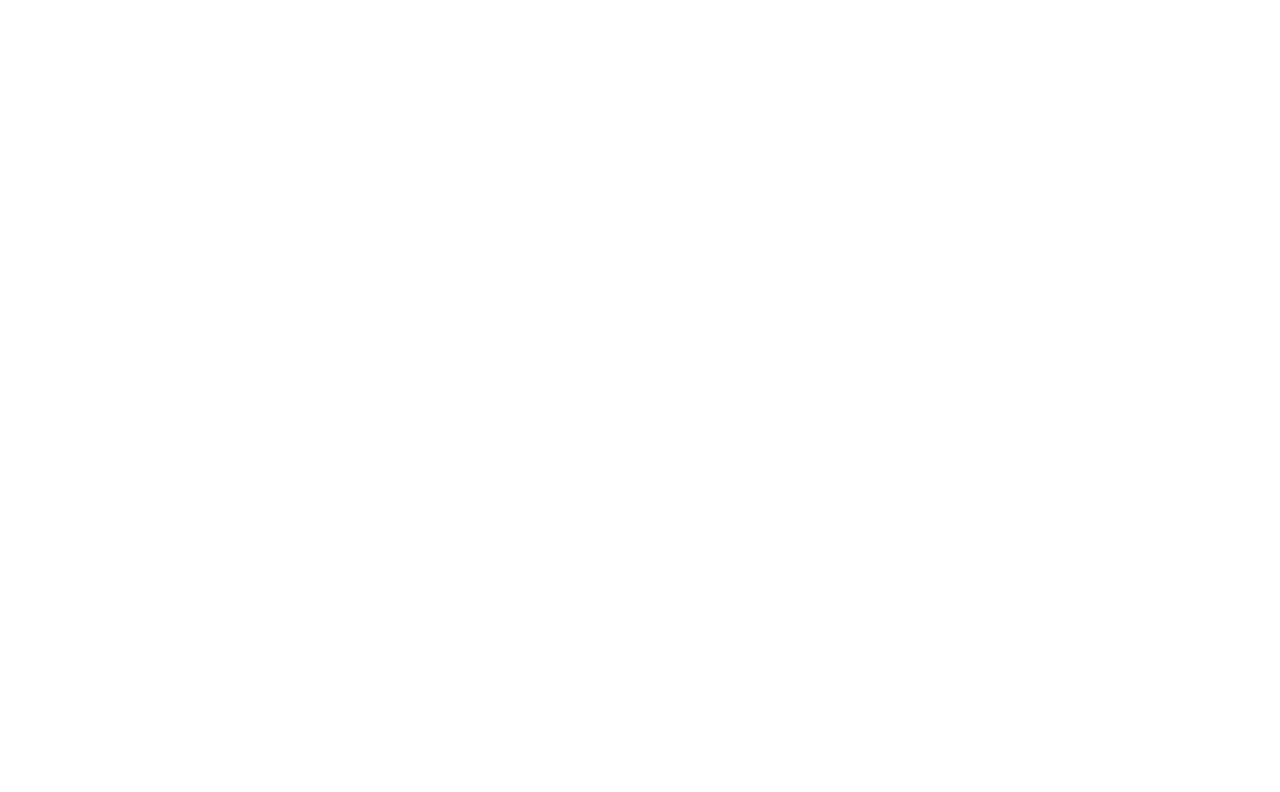
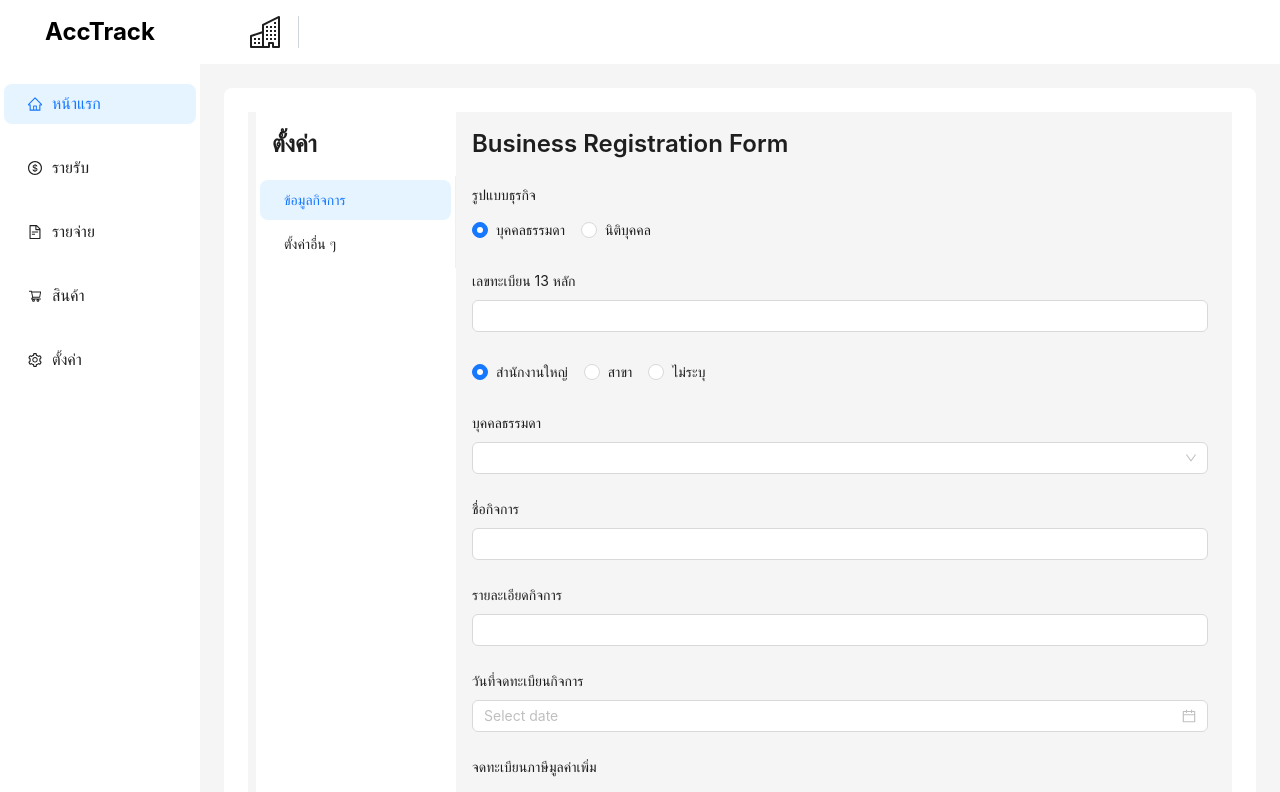
Before and after one commit to ITKmz/acctrack-frontend, a React (Vite) app: page /#/settings/company in a window 1280 px wide. Before the commit this address had no page. Shown: the top 792 px of the page. Built offline with nearby package versions, Linux system fonts and the light colour scheme.

Commit message:
feat: add settings page with business form and sidebar navigation

```diff
--- a/src/ui/App.tsx
+++ b/src/ui/App.tsx
@@ -1,18 +1,21 @@
-import { Routes, Route } from 'react-router-dom';
+import { Routes, Route, Navigate } from 'react-router-dom';
 import IndexPage from '@/pages/index';
 import IncomePage from '@/pages/Income';
 import ExpensesPage from '@/pages/Expenses';
 import ProductsPage from '@/pages/Products';
+import SettingsPage from '@/pages/Settings';
 
 function App() {
     return (
         <Routes>
             <Route path="/" element={<IndexPage />} />
+            <Route path="/home" element={<Navigate to="/" />} />
             <Route path="/income" element={<IncomePage />} />
             <Route path="/expenses" element={<ExpensesPage />} />
             <Route path="/products" element={<ProductsPage />} />
 
-            {/* <Route path="/setting/company" element={} /> */}
+            <Route path="/settings" element={<Navigate to="/settings/company" />} />
+            <Route path="/settings/company" element={<SettingsPage />} />
         </Routes>
     );
 }
--- a/src/ui/components/AppSidebar.tsx
+++ b/src/ui/components/AppSidebar.tsx
@@ -5,6 +5,7 @@
     DollarCircleOutlined,
     ShoppingCartOutlined,
     FileTextOutlined,
+    SettingOutlined,
 } from '@ant-design/icons';
 import type { MenuProps } from 'antd';
 import { useNavigate } from 'react-router-dom';
@@ -32,6 +33,11 @@
         icon: <ShoppingCartOutlined className="text-[32px]" />,
         label: <span className="text-base">สินค้า</span>, // Products
     },
+    {
+        key: 'settings',
+        icon: <SettingOutlined className="text-[32px]" />,
+        label: <span className="text-base">ตั้งค่า</span>, // Settings
+    },
 ];
 
 const AppSidebar: React.FC = () => {
@@ -54,7 +60,7 @@
             <Menu
                 mode="inline"
                 onClick={({ key }) => {
-                    navigate(key === 'home' ? '/' : `/${key}`);
+                    navigate(`/${key}`);
                 }}
                 defaultSelectedKeys={['home']}
                 style={{ height: '100%', borderRight: 0 }}
--- a/src/ui/components/settings/BusinessForm.tsx
+++ b/src/ui/components/settings/BusinessForm.tsx
@@ -76,7 +76,7 @@
     };
 
     return (
-        <div className="max-w-3xl mx-auto p-4">
+        <div className="max-w-3xl w-[800px] p-4">
             <h1 className="text-2xl font-semibold mb-6">
                 Business Registration Form
             </h1>
--- /dev/null
+++ b/src/ui/pages/Settings.tsx
@@ -0,0 +1,51 @@
+import React, { useState } from 'react';
+import { Layout, Menu, theme } from 'antd';
+import DefaultLayout from '@/layouts/default';
+import BusinessForm from '@/components/settings/BusinessForm';
+
+const { Sider, Content } = Layout;
+
+export default function SettingsPage() {
+    const [selectedMenu, setSelectedMenu] = useState('business'); // Default to 'business'
+    const {
+        token: { colorBgContainer },
+    } = theme.useToken();
+
+    const renderContent = () => {
+        switch (selectedMenu) {
+            case 'business':
+                return <BusinessForm />;
+            // Add more cases for other settings pages here
+            default:
+                return <div>กรุณาเลือกเมนู</div>; // "Please select a menu"
+        }
+    };
+
+    return (
+        <DefaultLayout>
+            <Layout className="min-h-screen">
+                <Layout className='mx-auto'>
+                    <Sider
+                        width={200}
+                        className="bg-white"
+                        style={{ background: colorBgContainer }}
+                    >
+                        <h1 className="text-2xl font-bold p-4 bg-white">
+                            ตั้งค่า
+                        </h1>
+                        <Menu
+                            mode="inline"
+                            defaultSelectedKeys={['business']}
+                            onClick={({ key }) => setSelectedMenu(key)}
+                            items={[
+                                { key: 'business', label: 'ข้อมูลกิจการ' }, // Business Info
+                                { key: 'other', label: 'ตั้งค่าอื่น ๆ' }, // Other Settings
+                            ]}
+                        />
+                    </Sider>
+                    {renderContent()}
+                </Layout>
+            </Layout>
+        </DefaultLayout>
+    );
+}
--- a/src/ui/pages/index.tsx
+++ b/src/ui/pages/index.tsx
@@ -1,11 +1,9 @@
 import DefaultLayout from '@/layouts/default';
-import BusinessForm from '@/components/settings/BusinessForm';
 
 export default function IndexPage() {
     return (
         <DefaultLayout>
-            <h1 className="text-2xl font-bold mb-4">Home Page</h1>
-            <BusinessForm />
+            <></>
         </DefaultLayout>
     );
 }
```
